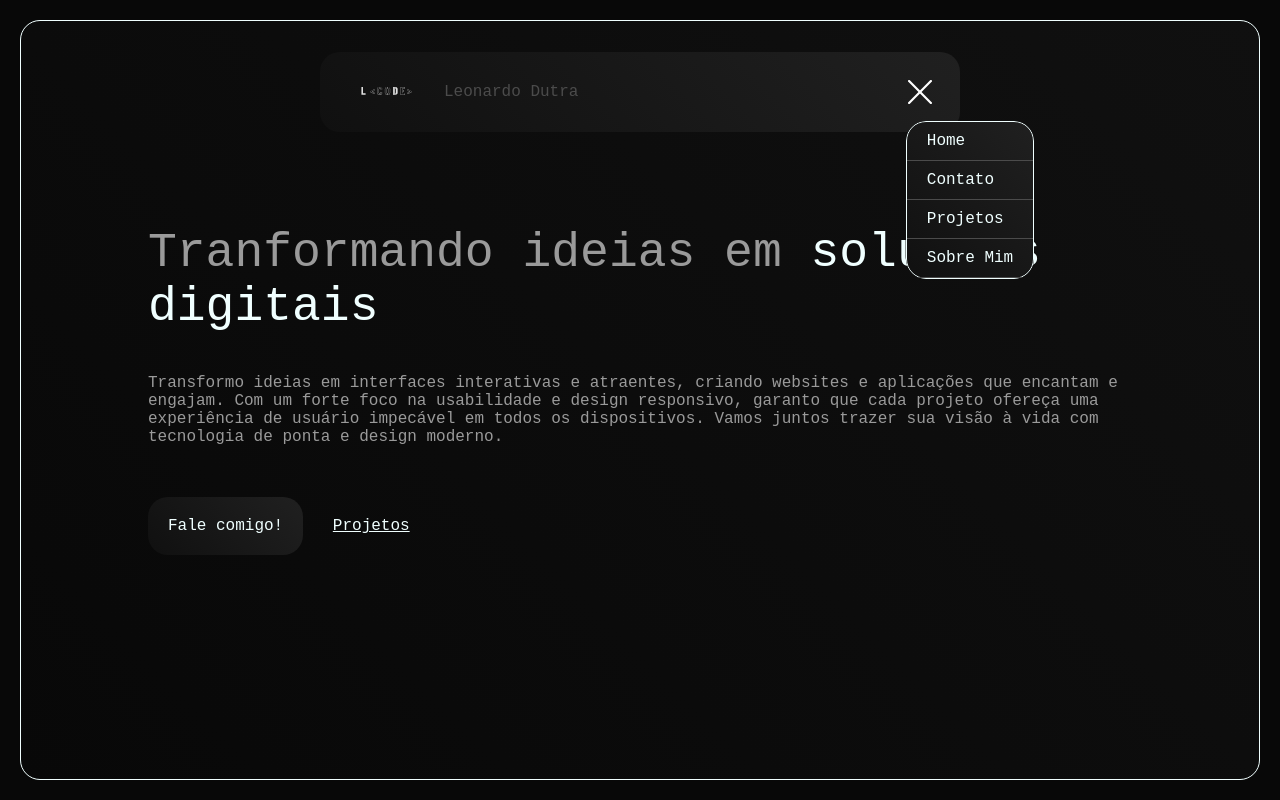
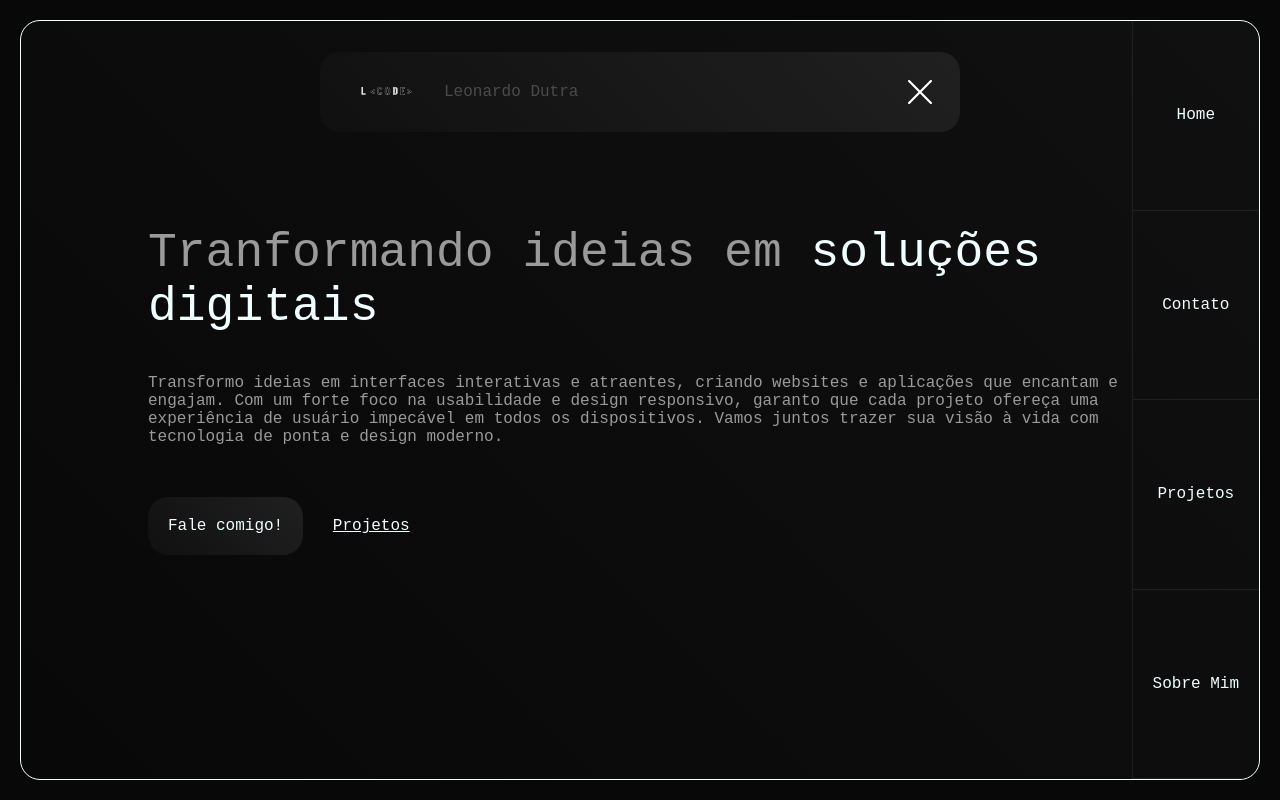
Before and after one commit to iGetSilly/todolist, a plain HTML site: page index.html in a window 1280 px wide. Both pictures are taken after a click on the button 924 px from the left and 91 px from the top of the page. Drawn offline with Linux system fonts and the light colour scheme; a web font is replaced by a local one.

Commit message:
Menu Aside alterado, site finalizado, implementar mais projetos agora

```diff
--- a/index.html
+++ b/index.html
@@ -14,31 +14,18 @@
   </head>
   <body>
     <div class="background">
+      <div>
         <header class="conteiner-nav">
-        <div>
-          <a class="linkLogo" href=""><img src="/img/logo white.svg" alt="Logo do site" /></a>
+          <div class="logo">
+            <a class="linkLogo" href=""
+              ><img src="/img/logo white.svg" alt="Logo do site"
+            /></a>
             <p>Leonardo Dutra</p>
           </div>
           <button
             onclick="alteraIcon(); changeVisibility()"
             id="hamIcon"
           ></button>
-        <div class="off">
-          <ul>
-            <li><a href="#" onclick="changeContent(event, 'home')">Home</a></li>
-            <li>
-              <a href="#" onclick="changeContent(event, 'contato')">Contato</a>
-            </li>
-            <li>
-              <a href="#" onclick="changeContent(event, 'projetos')"
-                >Projetos</a
-              >
-            </li>
-            <li>
-              <a href="#" onclick="changeContent(event, 'sobre')">Sobre Mim</a>
-            </li>
-          </ul>
-        </div>
         </header>
         <main class="conteiner-hero">
           <section id="home" class="mainContent changeDisplayOn">
@@ -48,18 +35,20 @@
               </p>
               <p class="descricao">
                 Transformo ideias em interfaces interativas e atraentes, criando
-              websites e aplicações que encantam e engajam. Com um forte foco na
-              usabilidade e design responsivo, garanto que cada projeto ofereça
-              uma experiência de usuário impecável em todos os dispositivos.
-              Vamos juntos trazer sua visão à vida com tecnologia de ponta e
-              design moderno.
+                websites e aplicações que encantam e engajam. Com um forte foco
+                na usabilidade e design responsivo, garanto que cada projeto
+                ofereça uma experiência de usuário impecável em todos os
+                dispositivos. Vamos juntos trazer sua visão à vida com
+                tecnologia de ponta e design moderno.
               </p>
             </div>
             <div>
               <a href="" class="fale_comigo" onclick="btnFaleComigo(event)"
                 >Fale comigo!</a
               >
-            <a href="" class="projetos" onclick="btnProjeto(event)">Projetos</a>
+              <a href="" class="projetos" onclick="btnProjeto(event)"
+                >Projetos</a
+              >
             </div>
           </section>
           <section id="projetos" class="pageContent changeDisplayOff">
@@ -146,20 +135,35 @@
             <div>
               <p>
                 Olá! Meu nome é Leonardo Dutra e sou desenvolvedor Front-End.
-              Tenho uma paixão por criar sites intuitivos, bonitos e responsivos
-              para todos os públicos. Atualmente, estou focado em me tornar um
-              especialista em front-end, utilizando tecnologias como HTML, CSS,
-              JavaScript, Tailwind CSS, React, Bootstrap e Next.js. No futuro,
-              pretendo aprofundar meus conhecimentos em UX/UI e eventualmente me
-              tornar um desenvolvedor full-stack. Estou sempre em busca de novos
-              desafios e oportunidades para aprimorar minhas habilidades e
-              oferecer soluções inovadoras.
+                Tenho uma paixão por criar sites intuitivos, bonitos e
+                responsivos para todos os públicos. Atualmente, estou focado em
+                me tornar um especialista em front-end, utilizando tecnologias
+                como HTML, CSS, JavaScript, Tailwind CSS, React, Bootstrap e
+                Next.js. No futuro, pretendo aprofundar meus conhecimentos em
+                UX/UI e eventualmente me tornar um desenvolvedor full-stack.
+                Estou sempre em busca de novos desafios e oportunidades para
+                aprimorar minhas habilidades e oferecer soluções inovadoras.
               </p>
               <img src="/img/eu menor.jpg" alt="" />
             </div>
           </section>
         </main>
       </div>
+      <div class="off transformOff">
+        <ul>
+          <li><a href="#" onclick="changeContent(event, 'home')">Home</a></li>
+          <li>
+            <a href="#" onclick="changeContent(event, 'contato')">Contato</a>
+          </li>
+          <li>
+            <a href="#" onclick="changeContent(event, 'projetos')">Projetos</a>
+          </li>
+          <li>
+            <a href="#" onclick="changeContent(event, 'sobre')">Sobre Mim</a>
+          </li>
+        </ul>
+      </div>
+    </div>
   </body>
   <script src="index.js"></script>
 </html>
--- a/index.js
+++ b/index.js
@@ -11,17 +11,18 @@ function alteraIcon() {
 }
 
 // Fazendo o menu aparecer ao clicar no botao hamburger
+
 function changeVisibility() {
-    let off = document.querySelector(".off")
-    let currentVisibility = window.getComputedStyle(off).visibility
-    if (currentVisibility.includes("hidden")) {
-        off.style.visibility = "visible"
-        off.style.scale = 1
+    let off = document.querySelector(".off");
+    if (off.classList.contains("transformOff")) {
+        off.classList.remove("transformOff");
+        off.classList.add("transformOn");
     } else {
-        off.style.visibility = "hidden"
-        off.style.scale = 0
+        off.classList.remove("transformOn");
+        off.classList.add("transformOff");
     }
 }
+
 
 // Alterando o conteudo da pagina
 
--- a/style.css
+++ b/style.css
@@ -21,7 +21,10 @@ body {
   border: 1px solid azure;
   border-radius: 20px;
   background: linear-gradient(45deg, rgb(8, 8, 8), rgb(16, 16, 16));
+  overflow: hidden;
 }
+
+
 
 /* Estilo do nav */
 
@@ -38,7 +41,7 @@ body {
   color: rgb(75, 75, 75);
 }
 
-.conteiner-nav div {
+.logo {
   display: flex;
   margin: 20px;
   align-items: center;
@@ -68,17 +71,26 @@ body {
   background-size: 3vh;
 }
 
+/* Estilo do menu aside */
+
 .off {
-  visibility: hidden;
-  scale: 0;
   position: absolute;
-  right: 16vw;
-  top: 10vh;
-  background: linear-gradient(45deg, rgb(16, 16, 16), rgb(32, 32, 32));
-  border-radius: 20px;
+  top: 0;
+  right: 0;
+  display: flex;
+  height: 100%;
+  border-radius: 0 20px 20px 0;
   overflow: hidden;
-  transition: 0.5s ease;
+  transform: translateX(20vw);
+  transition: 1s ease;
   transform-origin: 0% 0%;
+}
+
+.transformOff {
+  transform: translateX(20vw);
+}
+.transformOn {
+  transform: translateX(0vw);
 }
 
 .off ul {
@@ -87,21 +99,24 @@ body {
   justify-content: center;
   align-items: center;
   list-style: none;
-  border: 1px solid azure;
-  border-radius: 20px;
+  height: 100%;
+  width: 100%;
 }
 
 .off ul li {
+  display: flex;
+  justify-content: center;
+  align-items: center;
   width: 100%;
+  height: 25%;
   padding: 10px;
-  border-bottom: 1px solid rgb(75, 75, 75);
+  border-left: 1px solid rgb(32, 32, 32);
+  border-bottom: 1px solid rgb(32, 32, 32);
+
 }
 
 .off ul li:hover {
   background-color: rgb(75, 75, 75);
-  width: 100%;
-  padding: 10px;
-  border-bottom: 1px solid rgb(75, 75, 75);
 }
 
 .off ul li a {
```
Lines whose indentation alone changed are shown as unchanged.
